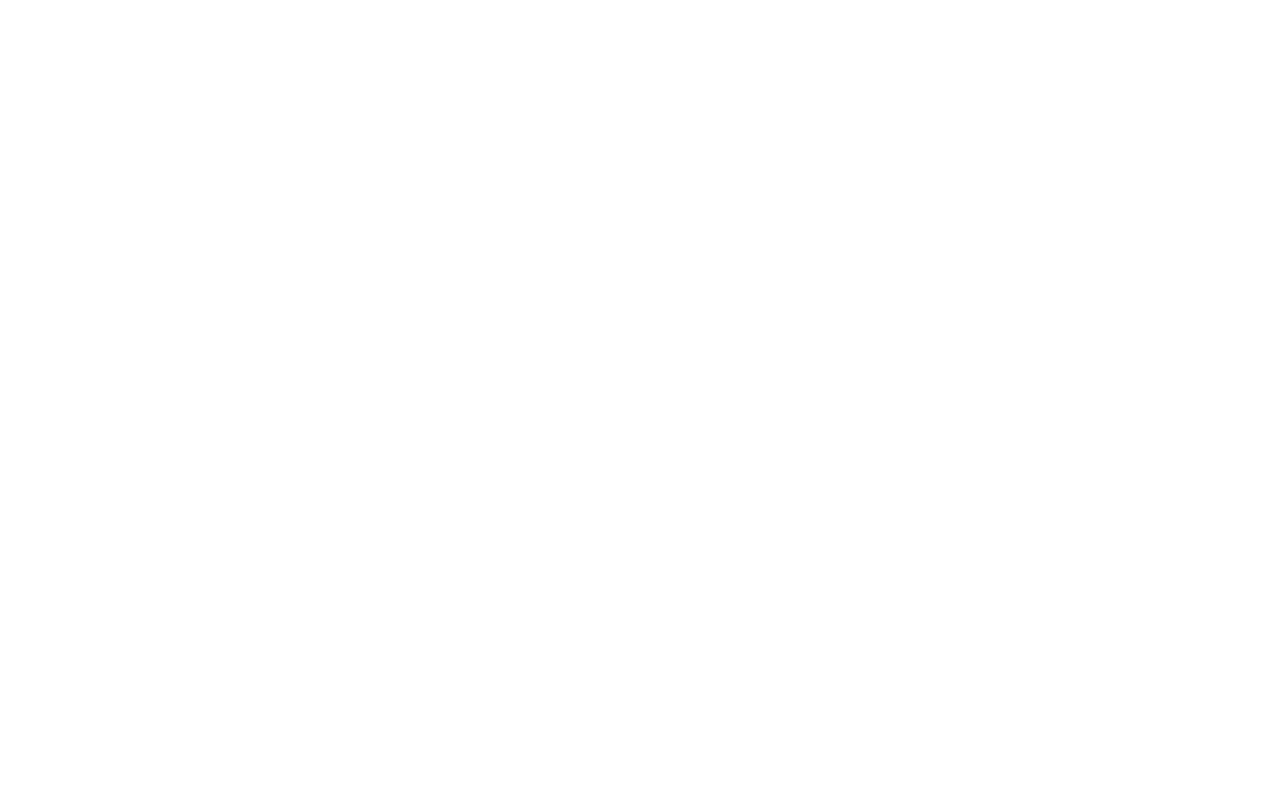
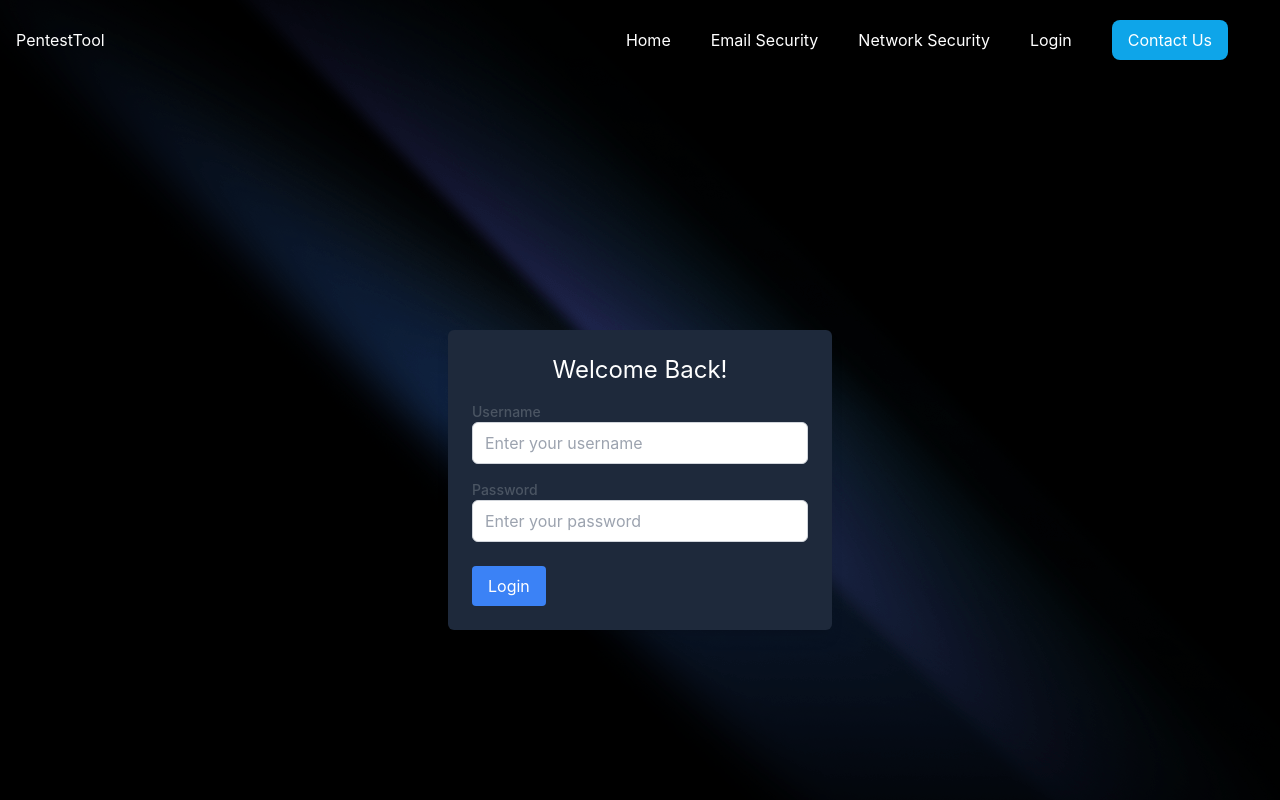
Before and after one commit to Mhmd-S/FrontendIntern, a React (Vite) app: page /login in a window 1280 px wide. Built offline with nearby package versions, Linux system fonts and the light colour scheme.

Commit message:
Added login page and landing page

```diff
--- /dev/null
+++ b/src/components/common/PrimaryButton.jsx
@@ -0,0 +1,14 @@
+import React from "react";
+import LoadingIcon from "../icons/LoadingIcon";
+
+const PrimaryButton = ({ children }) => {
+  return (
+    <>
+      <button className="bg-blue-500 hover:bg-blue-700 text-white py-2 px-4 rounded">
+        {children}
+      </button>
+    </>
+  );
+};
+
+export default PrimaryButton;
--- a/src/components/emailSecurity/ScanningEmail.jsx
+++ b/src/components/emailSecurity/ScanningEmail.jsx
@@ -1,28 +1,28 @@
-import React from 'react'
-import StepIndicator from '../common/StepIndicator'
-import EmailNotifications from '../common/EmailNotifications'
-import LoadingProccess from '../common/LoadingProccess'
-import Result from '../common/Result'
-
+import React from "react";
+import StepIndicator from "../common/StepIndicator";
+import EmailNotifications from "../common/EmailNotifications";
+import LoadingProccess from "../common/LoadingProccess";
+import Result from "../common/Result";
 
 const ScanningEmail = () => {
-  const stepsArray = ['Scanning Email', 'Scanning Attachments', 'Scanning Links', 'Scanning Email']
+  const stepsArray = [
+    "Scanning Email",
+    "Scanning Attachments",
+    "Scanning Links",
+    "Scanning Email",
+  ];
   return (
-    <div className='w-full h-full px-4 grid grid-rows-[15%_85%] md:grid-cols-[30%_70%] md:grid-rows-1 md:px-[5rem] py-[2rem]'>
-        <StepIndicator
-            stepsArray={stepsArray}
-            currentStep={1}
-            />
-        <div className='w-full h-full flex flex-col items-center justify-evenly bg-[#1E293B] rounded-b-xl md:rounded-none md:rounded-r-xl shadow-[inset_5px_5px_15px_10px_#fafafa05]'>
-          <h1 className='text-4xl'>
-            {stepsArray[0]}
-          </h1>          {/* <EmailNotifications /> */}
-          <LoadingProccess percentage={20}/>
-          {/* <Result status='secure' /> */}
-          {/* <Result status='secure' /> */}
-        </div>
+    <div className="w-full h-full px-4 grid grid-rows-[15%_85%] md:grid-cols-[30%_70%] md:grid-rows-1 md:px-[5rem] py-[2rem]">
+      <StepIndicator stepsArray={stepsArray} currentStep={1} />
+      <div className="w-full h-full flex flex-col items-center justify-evenly bg-[#1E293B] rounded-b-xl md:rounded-none md:rounded-r-xl shadow-[inset_5px_5px_15px_10px_#fafafa05]">
+        <h1 className="text-4xl">{stepsArray[0]}</h1>
+        {/* <EmailNotifications /> */}
+        <LoadingProccess percentage={20} />
+        {/* <Result status='secure' /> */}
+        {/* <Result status='secure' /> */}
+      </div>
     </div>
-  )
-}
+  );
+};
 
-export default ScanningEmail
+export default ScanningEmail;
--- /dev/null
+++ b/src/components/icons/MailIcon.jsx
@@ -0,0 +1,23 @@
+import React from "react";
+
+const MailIcon = () => {
+  return (
+    <svg
+      width="80"
+      height="80"
+      viewBox="0 0 800 800"
+      fill="none"
+      xmlns="http://www.w3.org/2000/svg"
+    >
+      <path
+        d="M366.667 633.333H206.667C169.33 633.333 150.661 633.333 136.401 626.066C123.856 619.676 113.658 609.477 107.266 596.933C100 582.673 100 564.003 100 526.666V273.333C100 235.996 100 217.328 107.266 203.067C113.658 190.523 123.856 180.324 136.401 173.933C150.661 166.667 169.33 166.667 206.667 166.667H593.333C630.67 166.667 649.34 166.667 663.6 173.933C676.143 180.324 686.343 190.523 692.733 203.067C700 217.328 700 235.996 700 273.333V373.27M686.89 275.409L518.33 387.783C475.563 416.293 454.18 430.55 431.067 436.09C410.64 440.983 389.347 440.983 368.923 436.09C345.81 430.55 324.426 416.293 281.658 387.783L104.915 269.954M700 505.557C700 505.557 689.803 505.557 687.5 505.557C653.353 505.557 623.59 491.746 600 466.666C576.41 491.746 546.65 505.557 512.5 505.557C510.2 505.557 500 505.557 500 505.557C500 505.557 500 531.48 500 546.596C500 620.403 542.493 682.416 600 700C657.507 682.416 700 620.403 700 546.596C700 531.48 700 505.557 700 505.557Z"
+        stroke="#3B82F6"
+        stroke-width="66.6667"
+        stroke-linecap="round"
+        stroke-linejoin="round"
+      />
+    </svg>
+  );
+};
+
+export default MailIcon;
--- /dev/null
+++ b/src/components/landing/Landing.jsx
@@ -0,0 +1,41 @@
+import React from "react";
+import PrimaryButton from "../common/PrimaryButton";
+import Menu from "./Menu";
+import MailIcon from "../icons/MailIcon";
+import InternetIcon from "../icons/InternetIcon";
+
+const Landing = () => {
+  return (
+    <div>
+      <div className="flex justify-center items-center h-screen">
+        <div className="text-center">
+          <h1 className="text-5xl font-bold mb-4">Securing Your Cyberspace</h1>
+          <h4 className="text-lg my-10">
+            We are here to provide you with state-of-the-art technologies to
+            combat threat actors and protect yourself from future exposure.
+          </h4>
+          <PrimaryButton>View Services</PrimaryButton>
+        </div>
+      </div>
+      <div className="w-4/5 mx-auto">
+        <div className="flex justify-center items-center space-x-4 md: block">
+          <Menu
+            title="Email Security Explorer"
+            buttonContent="Secure Your Email"
+            icon={<MailIcon />}
+            content="Find out the security flaws in your email.
+            An secure email is your first line of defense"
+          ></Menu>
+          <Menu
+            title="Network Security Sentry"
+            buttonContent="Secure Your Network"
+            icon={<InternetIcon />}
+            content="In today's connected world, safeguarding your digital assets is paramount. That's where Network Security Sentry steps in."
+          ></Menu>
+        </div>
+      </div>
+    </div>
+  );
+};
+
+export default Landing;
--- /dev/null
+++ b/src/components/landing/Menu.jsx
@@ -0,0 +1,15 @@
+import React from "react";
+import PrimaryButton from "../common/PrimaryButton";
+
+const Menu = ({ title, icon, content, buttonContent }) => {
+  return (
+    <div className="w-full flex flex-col space items-center justify-evenly bg-[#1E293B] h-[500px] p-5">
+      <h1 className="text-2xl">{title}</h1>
+      {icon}
+      <p>{content}</p>
+      <PrimaryButton>{buttonContent}</PrimaryButton>
+    </div>
+  );
+};
+
+export default Menu;
--- /dev/null
+++ b/src/components/login/login.jsx
@@ -0,0 +1,47 @@
+import React from "react";
+import PrimaryButton from "../common/PrimaryButton";
+
+const Login = () => {
+  return (
+    <div className="w-full h-screen flex items-center justify-center">
+      <div className="w-full max-w-sm p-6  bg-[#1E293B] rounded-md shadow-lg">
+        <h2 className="text-2xl text-center">Welcome Back!</h2>
+        <form className="mt-4">
+          <div className="mb-4">
+            <label
+              htmlFor="username"
+              className="block text-gray-600 text-sm font-medium"
+            >
+              Username
+            </label>
+            <input
+              type="text"
+              id="username"
+              name="username"
+              className="w-full py-2 px-3 border border-gray-300 rounded-md focus:ring focus:ring-indigo-300 focus:ring-opacity-50 focus:outline-none"
+              placeholder="Enter your username"
+            />
+          </div>
+          <div className="mb-6">
+            <label
+              htmlFor="password"
+              className="block text-gray-600 text-sm font-medium"
+            >
+              Password
+            </label>
+            <input
+              type="password"
+              id="password"
+              name="password"
+              className="w-full py-2 px-3 border border-gray-300 rounded-md focus:ring focus:ring-indigo-300 focus:ring-opacity-50 focus:outline-none"
+              placeholder="Enter your password"
+            />
+          </div>
+          <PrimaryButton>Login</PrimaryButton>
+        </form>
+      </div>
+    </div>
+  );
+};
+
+export default Login;
--- a/src/components/navbar/Navbar.jsx
+++ b/src/components/navbar/Navbar.jsx
@@ -1,56 +1,50 @@
-import React from 'react'
-import { Link } from 'react-router-dom'
-import useNavbar from './hooks/useNavbar'
-import MenuIcon from '../icons/MenuIcon';
+import React from "react";
+import { Link } from "react-router-dom";
+import useNavbar from "./hooks/useNavbar";
+import MenuIcon from "../icons/MenuIcon";
 
 const Navbar = () => {
-
   const { menuOpen, toggleMenu } = useNavbar();
 
   return (
     <div className="relative w-full flex justify-between items-center flex-row p-4">
-            <div>
-                PentestTool
+      <div>PentestTool</div>
+
+      <div className="right-0 md:hidden" onClick={toggleMenu}>
+        <MenuIcon />
       </div>
 
-            <div className='right-0 md:hidden' onClick={toggleMenu}>
-                <MenuIcon/>
-            </div>
-
-            <ul className={`${menuOpen ? 'absolute' : 'hidden'}  p-4 w-[90%] bg-[#202447e0] ring-2 rounded-lg translate-x-[-50%] top-full left-1/2 flex flex-col [&>*]:hover:pointer [&>*]:p-4 [&>*]:w-full md:flex md:items-center md:flex-row md:bg-transparent md:w-max md:ring-0 md:translate-x-0 md:[&>*]:w-max md:[&>*]:px-5 md:[&>*]:py-0`}>
-
+      <ul
+        className={`${
+          menuOpen ? "absolute" : "hidden"
+        }  p-4 w-[90%] bg-[#202447e0] ring-2 rounded-lg translate-x-[-50%] top-full left-1/2 flex flex-col [&>*]:hover:pointer [&>*]:p-4 [&>*]:w-full md:flex md:items-center md:flex-row md:bg-transparent md:w-max md:ring-0 md:translate-x-0 md:[&>*]:w-max md:[&>*]:px-5 md:[&>*]:py-0`}
+      >
         <li>
-                    Home
+          <Link to="/"> Home</Link>
         </li>
 
         <li>
-                    Menu
+          <Link to="email-security">Email Security</Link>
         </li>
 
         <li>
-                    <Link to='email-security'>
-                        Email Security
-                    </Link>
+          <Link to="network-security">Network Security</Link>
         </li>
 
         <li>
-                    <Link to='network-security'>
-                        Network Secuirty
-                    </Link>
+          <Link to="/login">Login</Link>
         </li>
 
         <li>
-                    <Link to='contact-us'>
-                        <div className='`w-full p-2 px-4 text-center bg-[#0EA5E9] text-white rounded-lg'>
+          <Link to="contact-us">
+            <div className="`w-full p-2 px-4 text-center bg-[#0EA5E9] text-white rounded-lg">
               Contact Us
             </div>
           </Link>
         </li>
+      </ul>
+    </div>
+  );
+};
 
-            </ul>
-
-        </div>
-  )
-}
-
-export default Navbar
+export default Navbar;
--- a/src/pages/Root.jsx
+++ b/src/pages/Root.jsx
@@ -1,18 +1,18 @@
 import { Outlet } from "react-router-dom";
 import Navbar from "../components/navbar/Navbar";
+import PrimaryButton from "../components/common/PrimaryButton";
+import Landing from "../components/landing/Landing";
 
 const Root = () => {
   return (
     <div className="relative w-screen h-screen overflow-x-hidden bg-[black] grid grid-rows-[5%_95%] grid-cols-1 md:h-screen md:grid md:grid-cols-1 md:grid-rows-[10%_90%] inset-0 bg-[url(/overlay.a588a288.webp)] bg-center">
+      <Navbar />
 
-       <Navbar/>
+      <div className="w-full h-full">
+        <Outlet />
+      </div>
+    </div>
+  );
+};
 
-        <div className="w-full h-full">
-            <Outlet />
-        </div>
-
-    </div>
-  )
-}
-
-export default Root
+export default Root;
```
Also changed, not shown: src/components/common/FormField.jsx (+10 -7 lines), src/components/icons/InternetIcon.jsx (added, +27 -0 lines), src/main.jsx (+21 -20 lines). Lines whose indentation alone changed are shown as unchanged.
